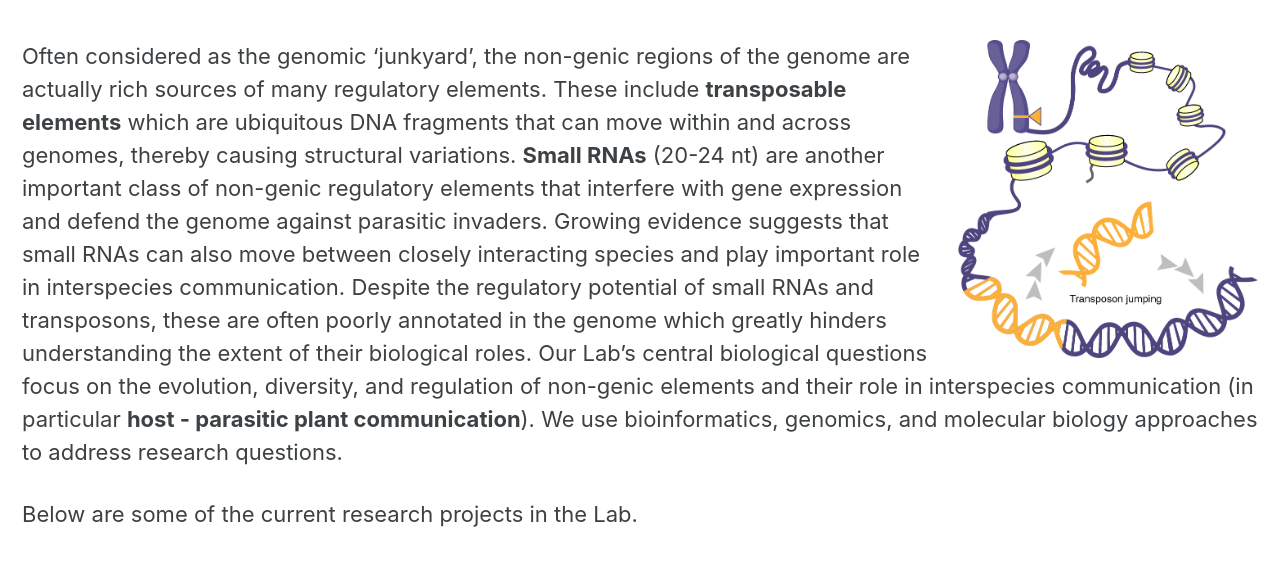
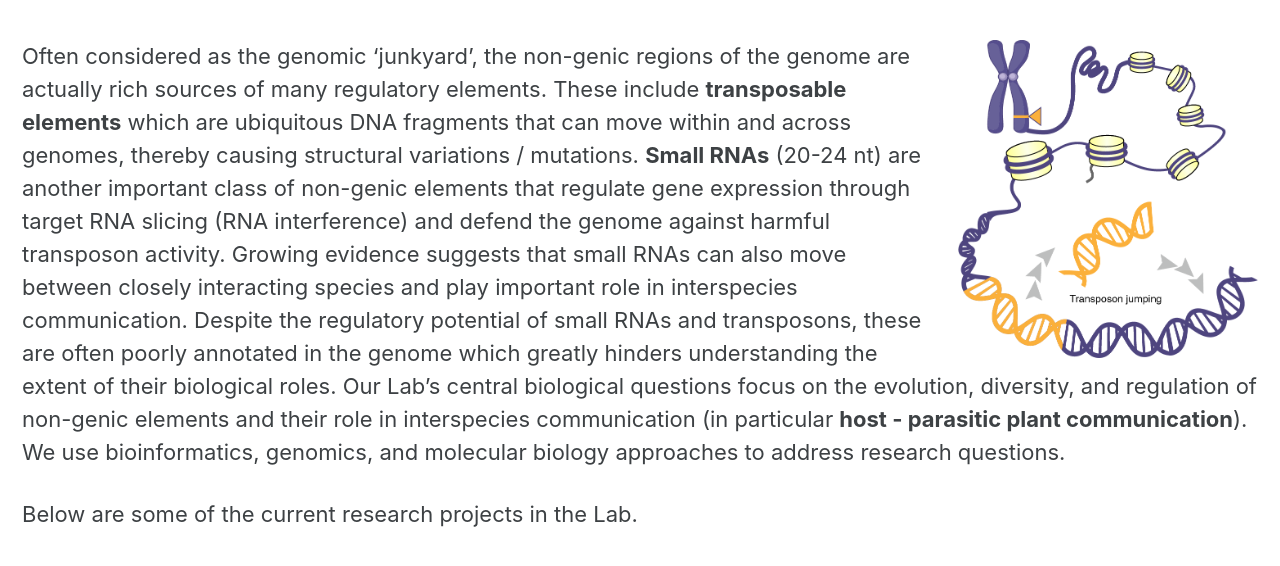
Before and after one commit to shahidlab/shahidlab.github.io, a Jekyll site: the page built from _pages/research.md, in a window 1280 px wide and 900 px high, cut to the strip 315-881 px from the top of the window. Built offline with Jekyll 4.4.1, drawn with Linux system fonts in a browser that asks for light colours; cached includes are drawn as plain includes.

Commit message:
Update research.md

```diff
--- a/_pages/research.md
+++ b/_pages/research.md
@@ -8,7 +8,7 @@ header:
 permalink : /research/
 author_profile: false
 ---
-![image-right]({{ site.url }}{{ site.baseurl }}/assets/images/TE.png){: .align-right}{:width="300"} Often considered as the genomic ‘junkyard’, the non-genic regions of the genome are actually rich sources of many regulatory elements. These include **transposable elements** which are ubiquitous DNA fragments that can move within and across genomes, thereby causing structural variations. **Small RNAs** (20-24 nt) are another important class of non-genic regulatory elements that interfere with gene expression and defend the genome against parasitic invaders. Growing evidence suggests that small RNAs can also move between closely interacting species and play important role in interspecies communication. Despite the regulatory potential of small RNAs and transposons, these are often poorly annotated in the genome which greatly hinders understanding the extent of their biological roles. Our Lab's central biological questions focus on the evolution, diversity, and regulation of non-genic elements and their role in interspecies communication (in particular **host - parasitic plant communication**). We use bioinformatics, genomics, and molecular biology approaches to address research questions.
+![image-right]({{ site.url }}{{ site.baseurl }}/assets/images/TE.png){: .align-right}{:width="300"} Often considered as the genomic ‘junkyard’, the non-genic regions of the genome are actually rich sources of many regulatory elements. These include **transposable elements** which are ubiquitous DNA fragments that can move within and across genomes, thereby causing structural variations / mutations. **Small RNAs** (20-24 nt) are another important class of non-genic elements that regulate gene expression through target RNA slicing (RNA interference) and defend the genome against harmful transposon activity. Growing evidence suggests that small RNAs can also move between closely interacting species and play important role in interspecies communication. Despite the regulatory potential of small RNAs and transposons, these are often poorly annotated in the genome which greatly hinders understanding the extent of their biological roles. Our Lab's central biological questions focus on the evolution, diversity, and regulation of non-genic elements and their role in interspecies communication (in particular **host - parasitic plant communication**). We use bioinformatics, genomics, and molecular biology approaches to address research questions.
 
 Below are some of the current research projects in the Lab.
 
```
